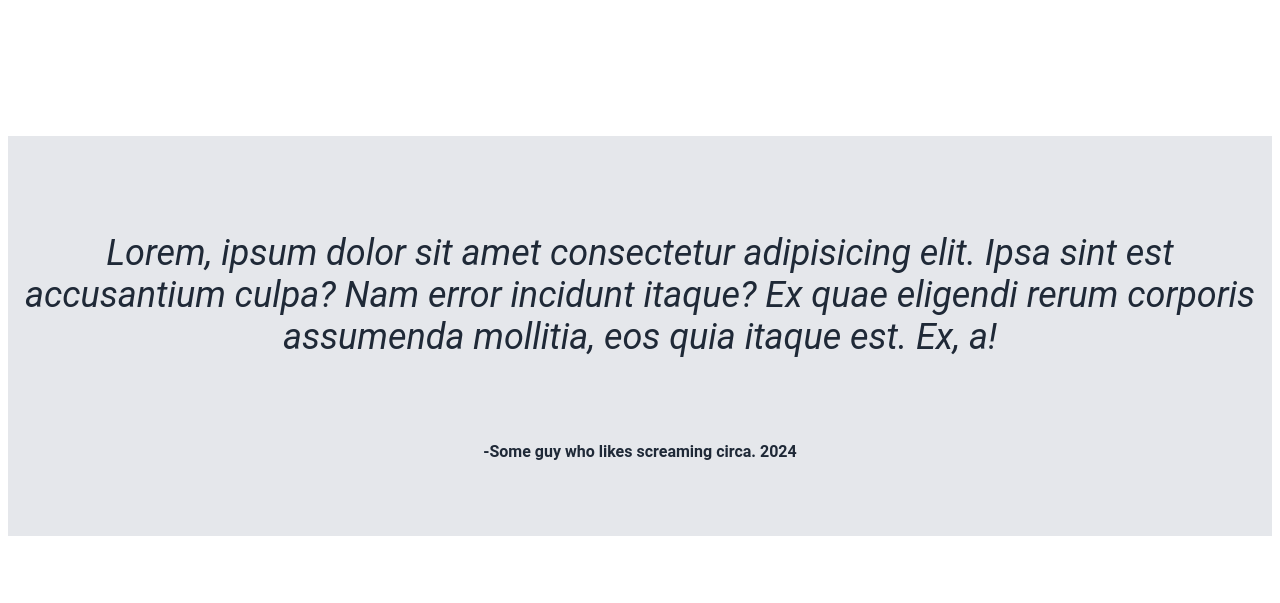
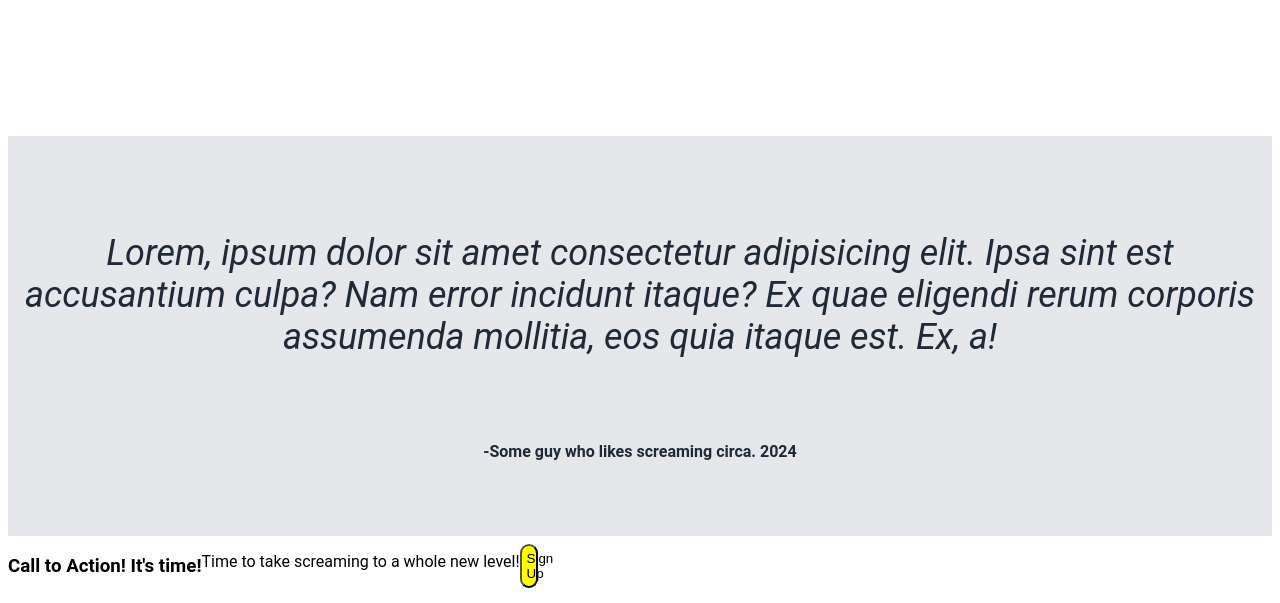
Before and after one commit to C-Hanton/project-landing-page, a plain HTML site: page index.html in a window 1280 px wide. Shown: the part 958-1561 px from the top of the page. Before the commit the page ends 1502 px from the top, so only its background shows below. Drawn offline with Linux system fonts and the light colour scheme.

Commit message:
add html for call toa ctions ection

```diff
--- a/index.html
+++ b/index.html
@@ -63,6 +63,32 @@
             </p>
             <p class="quoted">-Some guy who likes screaming circa. 2024</p>
         </div>
+
+        <div class="call-to-action-main">
+            <div class="call-to-action-box">
+                <div class="cta1">
+                    <h3>Call to Action! It's time!</h3>
+                    <p>Time to take screaming to a whole new level!</p>
+                </div>
+
+                <div class="cta2">
+                    <button class="sign-up">Sign Up</button>
+                </div>
+            </div>
+        </div>
+
+
+
+
+
+
+
+
+
+
+
+
+
     </main>
 
 
```
